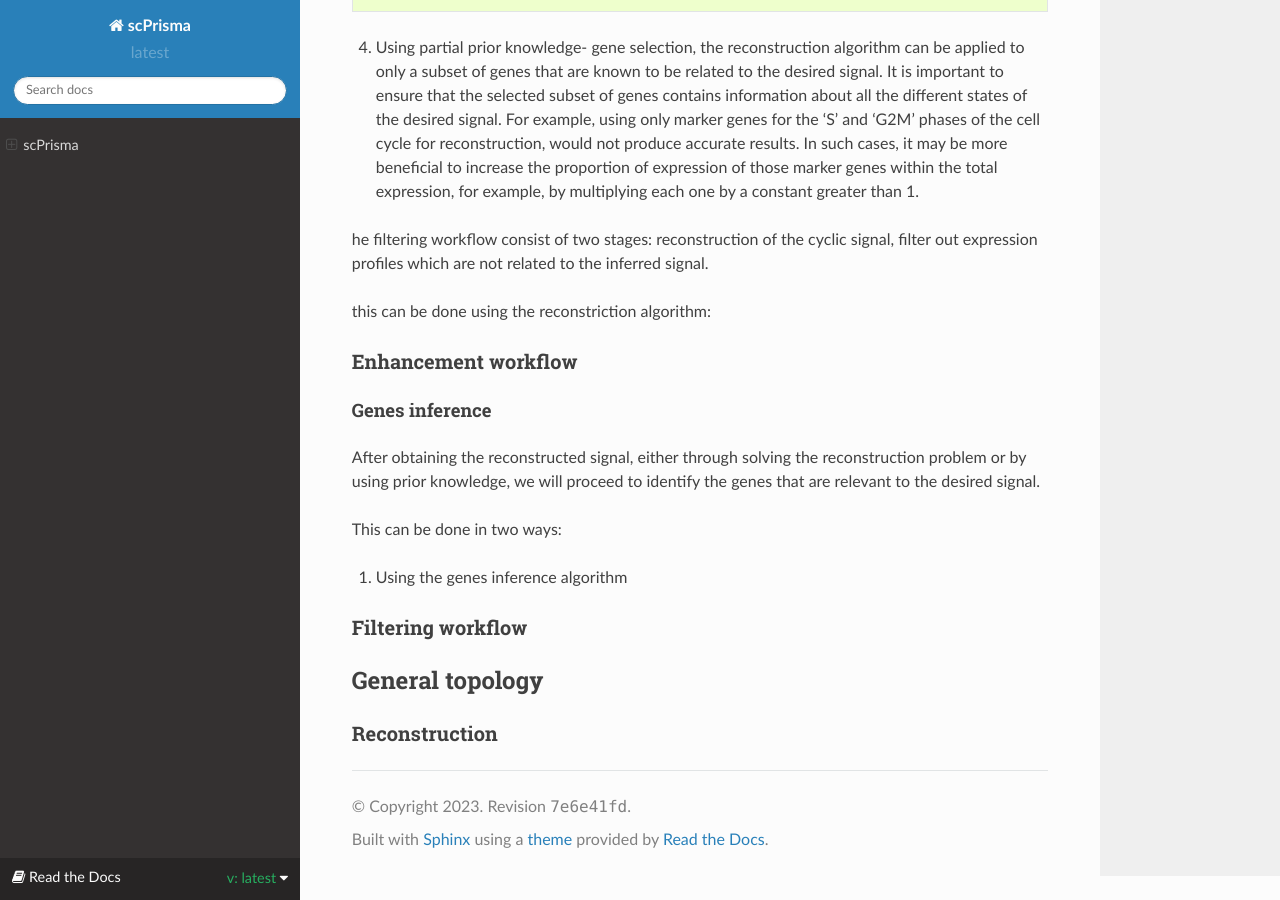
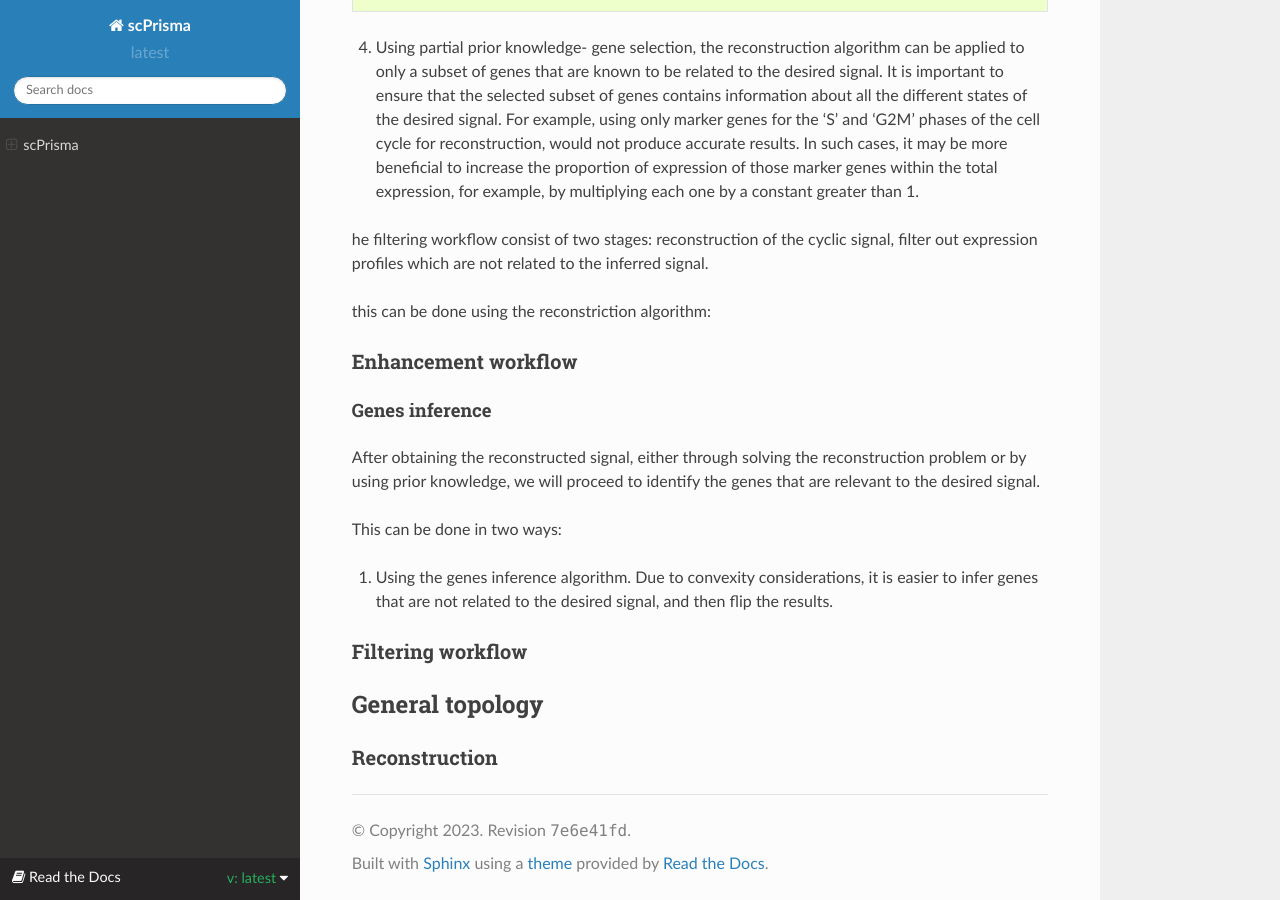
Before and after one commit to nitzanlab/scPrisma, a Sphinx documentation site: the page built from docs/index.rst, in a window 1280 px wide and 900 px high, scrolled down 3116 px. Built offline with Sphinx 7.4.7 and the Read the Docs theme 2.0.0, drawn with Linux system fonts in a browser that asks for light colours; pages that are not in the unit, such as notebooks, are missing from menus.

Commit message:
Update index.rst

```diff
--- a/docs/index.rst
+++ b/docs/index.rst
@@ -104,7 +104,7 @@ After obtaining the reconstructed signal, either through solving the reconstruct
 
 This can be done in two ways:
 
-1. Using the genes inference algorithm
+1. Using the genes inference algorithm. Due to convexity considerations, it is easier to infer genes that are not related to the desired signal, and then flip the results.
 
 
 Filtering workflow
```
